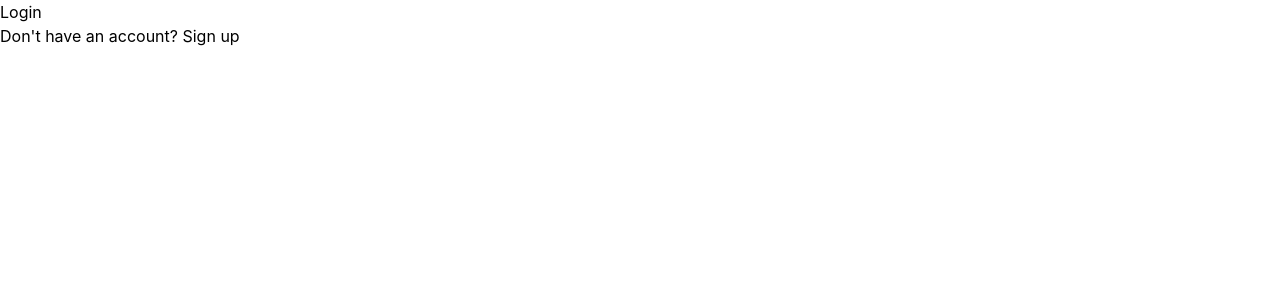
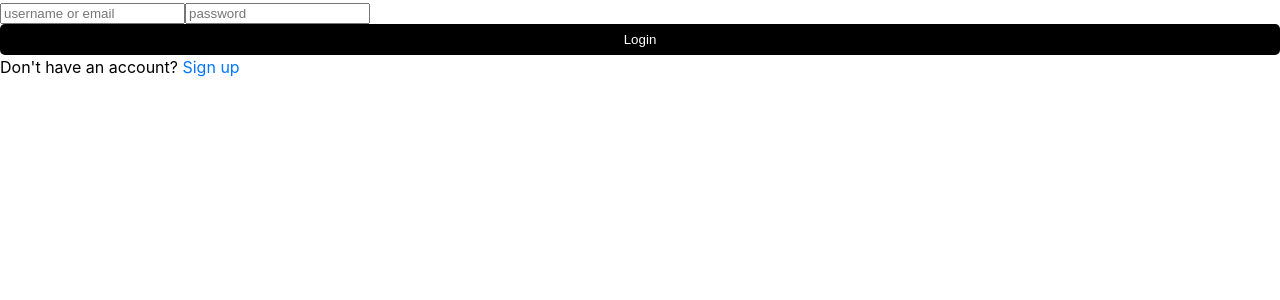
Before and after one commit to Ekpenga9000/qlick-qlique-client, a React (Vite) app: page / in a window 1280 px wide. Shown: the top 300 px of the page. Built offline with nearby package versions, Linux system fonts and the light colour scheme.

Commit message:
Login form jsx has been created

```diff
--- /dev/null
+++ b/src/components/Button/Button.jsx
@@ -0,0 +1,10 @@
+import React from 'react';
+import "./Button.scss";
+
+function Button({ message }) {
+  return (
+    <button className='button'>{message}</button>
+  )
+}
+
+export default Button
--- /dev/null
+++ b/src/components/Button/Button.scss
@@ -0,0 +1,9 @@
+.button{
+    color: #fff;
+    background-color: #000;
+    border: none;
+    padding-inline: 1.5rem;
+    padding-block: 0.5rem;
+    border-radius: 0.3125rem;
+    width: 100%;
+}
--- a/src/components/Login/Login.jsx
+++ b/src/components/Login/Login.jsx
@@ -1,10 +1,35 @@
-import React from 'react';
+import React from "react";
 import "./Login";
+import Button from "../Button/Button";
 
 function Login() {
+  const handleSubmit = (e) => {
+    e.target.preventDefault();
+  };
   return (
-    <div>Login</div>
-  )
+    <section className="login">
+      <form onSubmit={handleSubmit} className="login__form">
+        <input
+          type="text"
+          name="user"
+          id="user"
+          className="login__user"
+          placeholder="username or email"
+        />
+
+        <input
+          type="password"
+          name="password"
+          id="password"
+          className="login__password"
+          placeholder="password"
+        />
+        <div className="login__btn-container">
+          <Button message={"Login"} />
+        </div>
+      </form>
+    </section>
+  );
 }
 
-export default Login
+export default Login;
--- a/src/pages/Authentication/Authentication.jsx
+++ b/src/pages/Authentication/Authentication.jsx
@@ -1,4 +1,5 @@
 import React, { useState } from "react";
+import "./Authentication.scss";
 import Login from "../../components/Login/Login";
 import Registration from "../../components/Registration/Registration";
 
@@ -10,8 +11,8 @@ function Authentication() {
         {!isRegistration && <Login />}
         {isRegistration && <Registration />}
       </article>
-      <div>
-        <p>{!isRegistration ? "Don't have an account?" : "Already have an account?" } <span onClick={()=> setIsRegistration(!isRegistration)}>{ !isRegistration ? "Sign up":"Login"}</span></p>
+      <div className="authentication__message-container">
+        <p>{!isRegistration ? "Don't have an account?" : "Already have an account?" } <span onClick={()=> setIsRegistration(!isRegistration)} className="authentication__custom">{ !isRegistration ? "Sign up":"Login"}</span></p>
       </div>
     </section>
   );
--- a/src/pages/Authentication/Authentication.scss
+++ b/src/pages/Authentication/Authentication.scss
@@ -0,0 +1,6 @@
+.authentication{
+    &__custom{
+        color: rgb(0, 119, 255);
+        cursor: pointer;
+    }
+}
```
